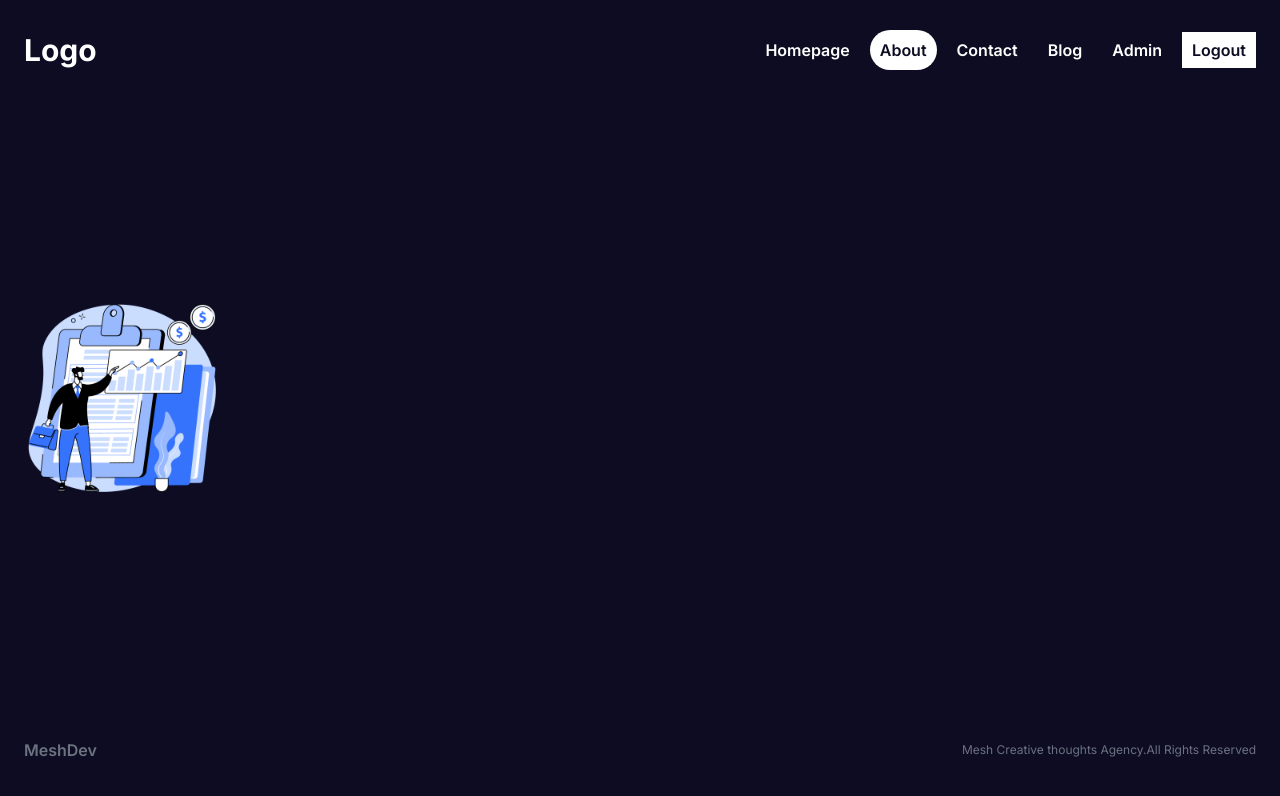
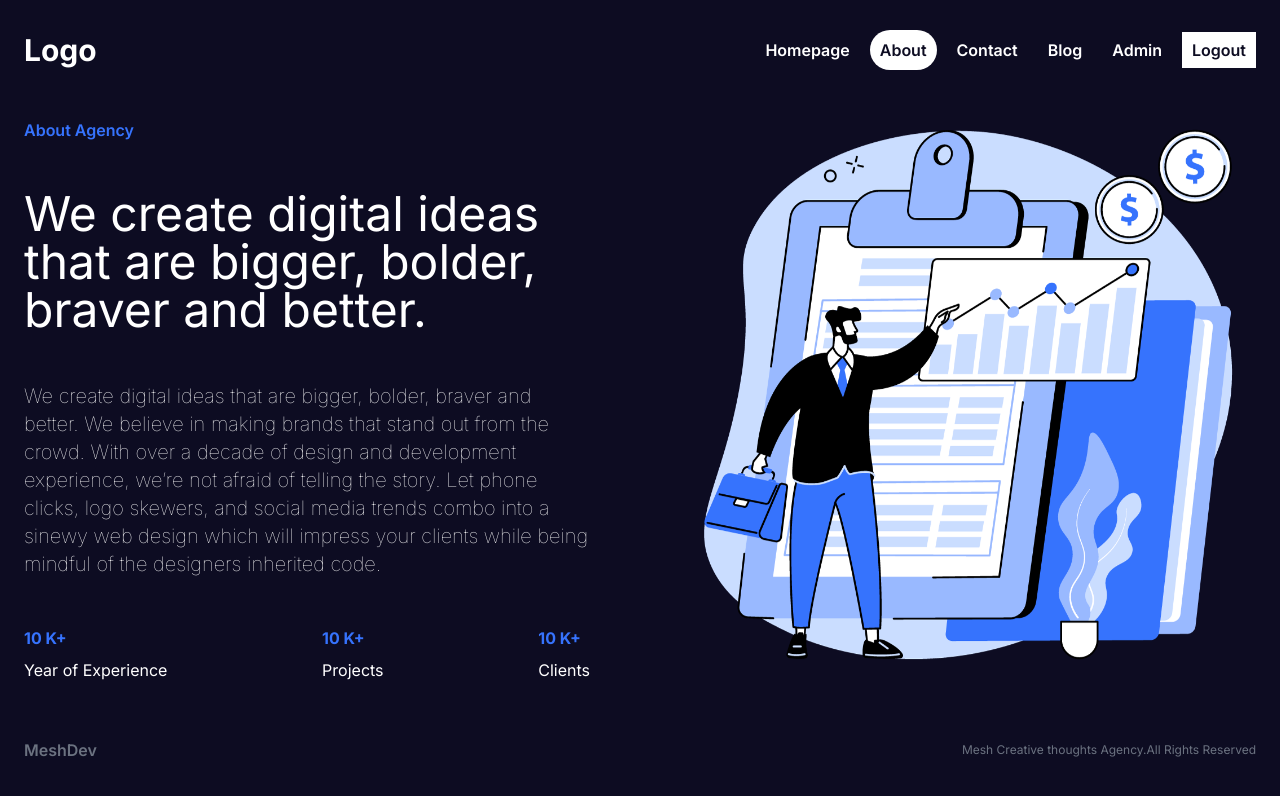
Before and after one commit to meshackkirwachumba/nextjsblog, a Next.js app: page /about in a window 1280 px wide. Shown: the top 796 px of the page. Built offline with nearby package versions, Linux system fonts and the light colour scheme.

Commit message:
about page

```diff
--- a/src/app/about/page.jsx
+++ b/src/app/about/page.jsx
@@ -2,8 +2,61 @@ import Image from "next/image";
 
 const AboutPage = () => {
   return (
-    <div>
-      <Image src="/about.png" alt="about" width={200} height={200} />
+    <div
+      className="
+       w-full
+       flex
+       lg:gap-[100px]
+     "
+    >
+      {/* text container  */}
+      <div
+        className="
+         w-full
+         lg:w-1/2
+         flex
+         flex-col
+         gap-12
+
+       "
+      >
+        <h2 className="text-[var(--btn)] font-semibold">About Agency</h2>
+        <h1 className="text-5xl">
+          We create digital ideas that are bigger, bolder, braver and better.
+        </h1>
+        <p className="text-xl font-thin">
+          We create digital ideas that are bigger, bolder, braver and better. We
+          believe in making brands that stand out from the crowd. With over a
+          decade of design and development experience, we’re not afraid of
+          telling the story. Let phone clicks, logo skewers, and social media
+          trends combo into a sinewy web design which will impress your clients
+          while being mindful of the designers inherited code.
+        </p>
+        <div className="flex items-center justify-between">
+          <div className="flex flex-col gap-2">
+            <h1 className="text-[var(--btn)] font-bold">10 K+</h1>
+            <p>Year of Experience</p>
+          </div>
+          <div className="flex flex-col gap-2">
+            <h1 className="text-[var(--btn)] font-bold">10 K+</h1>
+            <p>Projects</p>
+          </div>
+          <div className="flex flex-col gap-2">
+            <h1 className="text-[var(--btn)] font-bold">10 K+</h1>
+            <p>Clients</p>
+          </div>
+        </div>
+      </div>
+
+      {/* image container */}
+      <div className="hidden lg:block lg:w-1/2 relative">
+        <Image
+          src="/about.png"
+          alt="about"
+          fill
+          className="hidden lg:block object-contain"
+        />
+      </div>
     </div>
   );
 };
--- a/src/app/globals.css
+++ b/src/app/globals.css
@@ -9,8 +9,6 @@
   --textSoft: #e5e5e5;
   --btn: #3673fd;
 }
-
-
 
 body {
   /* @apply bg-[var(--bg)] text-[var(--text)]; */
```
